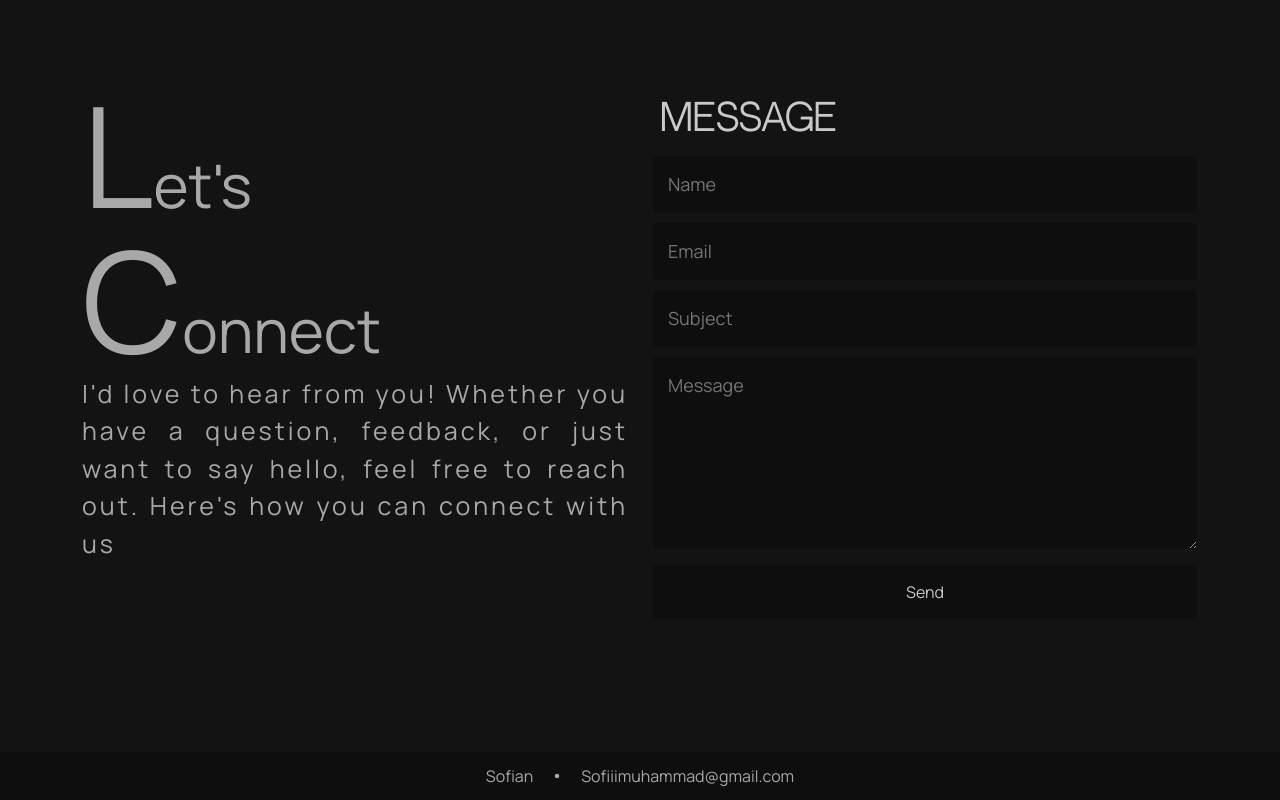
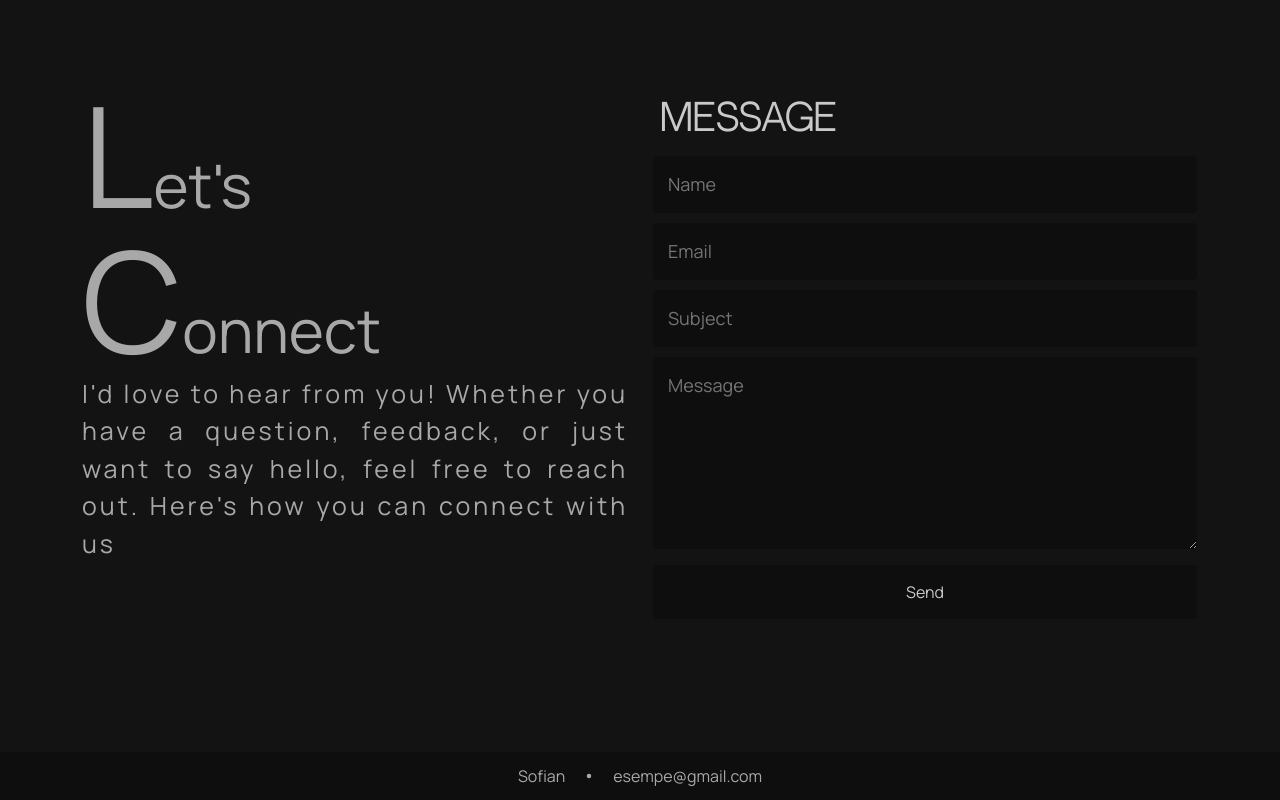
Before and after one commit to senna-star/porto, a plain HTML site: page index.html in a window 1280 px wide. Shown: the part 4192-4992 px from the top of the page. Drawn offline with nearby package versions, Linux system fonts and the light colour scheme; files whose address does not match are found by name.

Commit message:
Update index.html

```diff
--- a/index.html
+++ b/index.html
@@ -438,7 +438,7 @@
   <footer class="flex-row-wise">
      <a href="">Sofian  </a>
      <span> <svg xmlns="http://www.w3.org/2000/svg" width="48" height="48" fill="#a8a8a8" viewBox="0 0 256 256"><path d="M140,128a12,12,0,1,1-12-12A12,12,0,0,1,140,128Z"></path></svg> </span>
-     <a href="">  Sofiiimuhammad@gmail.com</a>
+     <a href="">   esempe@gmail.com</a>
   </footer>
 
   <script type="module" src="script.js"></script>
```
